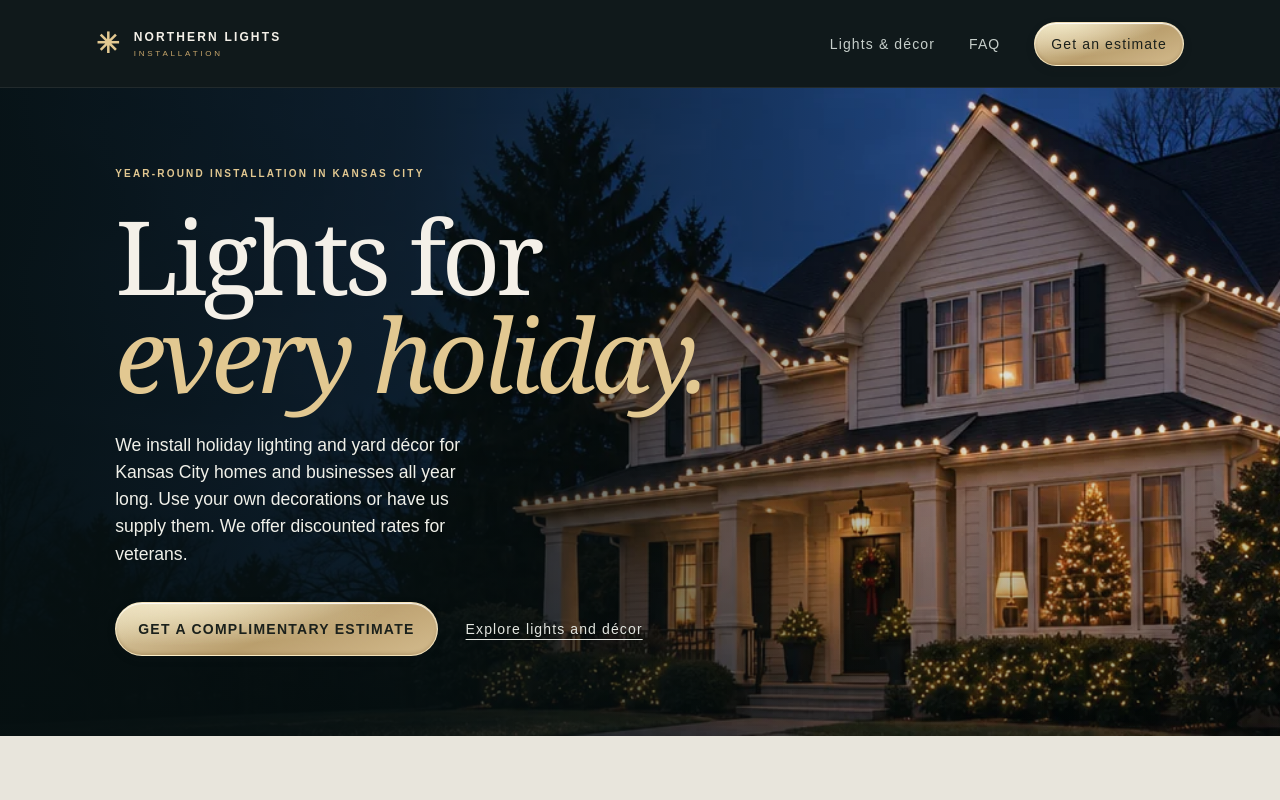
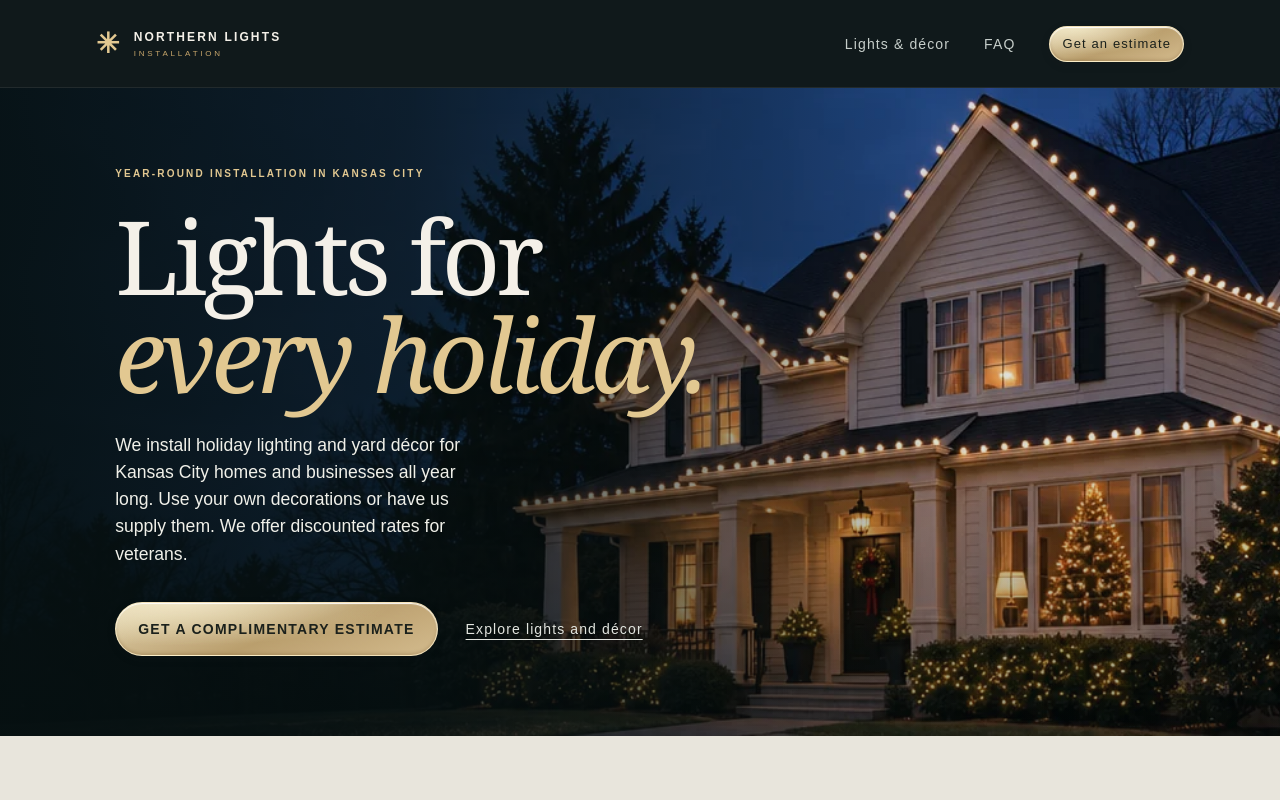
Before and after one commit to NLInstallation/northern-lights-installation, a Next.js app: page / in a window 1280 px wide. Shown: the top 800 px of the page. Built offline with nearby package versions, Linux system fonts and the light colour scheme.

Commit message:
Slim the header estimate button while retaining a 44px tap target

```diff
--- a/app/globals.css
+++ b/app/globals.css
@@ -184,6 +184,17 @@ h1 em, h2 em { color: var(--gold-light); font-weight: 400; }
   padding: 10px 16px;
   text-align: center;
 }
+.site-header .nav-cta {
+  position: relative;
+  min-height: 36px;
+  padding: 6px 12px;
+  font-size: .8125rem;
+}
+.site-header .nav-cta::after {
+  content: "";
+  position: absolute;
+  inset: -4px 0;
+}
 @media (hover: hover) {
   :is(.button-gold, .site-header .nav-cta, .success-message button.text-link):hover:not(:disabled) {
     box-shadow: inset 0 2px 4px white, inset 0 -1px 2px #805e3338, 0 4px 12px #171b1733;
@@ -195,7 +206,7 @@ h1 em, h2 em { color: var(--gold-light); font-weight: 400; }
 }
 .button-gold:disabled { opacity: .7; cursor: wait; }
 @media (max-width: 760px) {
-  .site-header .nav-cta { padding-inline: 12px; }
+  .site-header .nav-cta { padding-inline: 10px; }
   .site-header nav { padding-block: 5px; }
 }
 @media (prefers-reduced-motion: reduce) {
```
